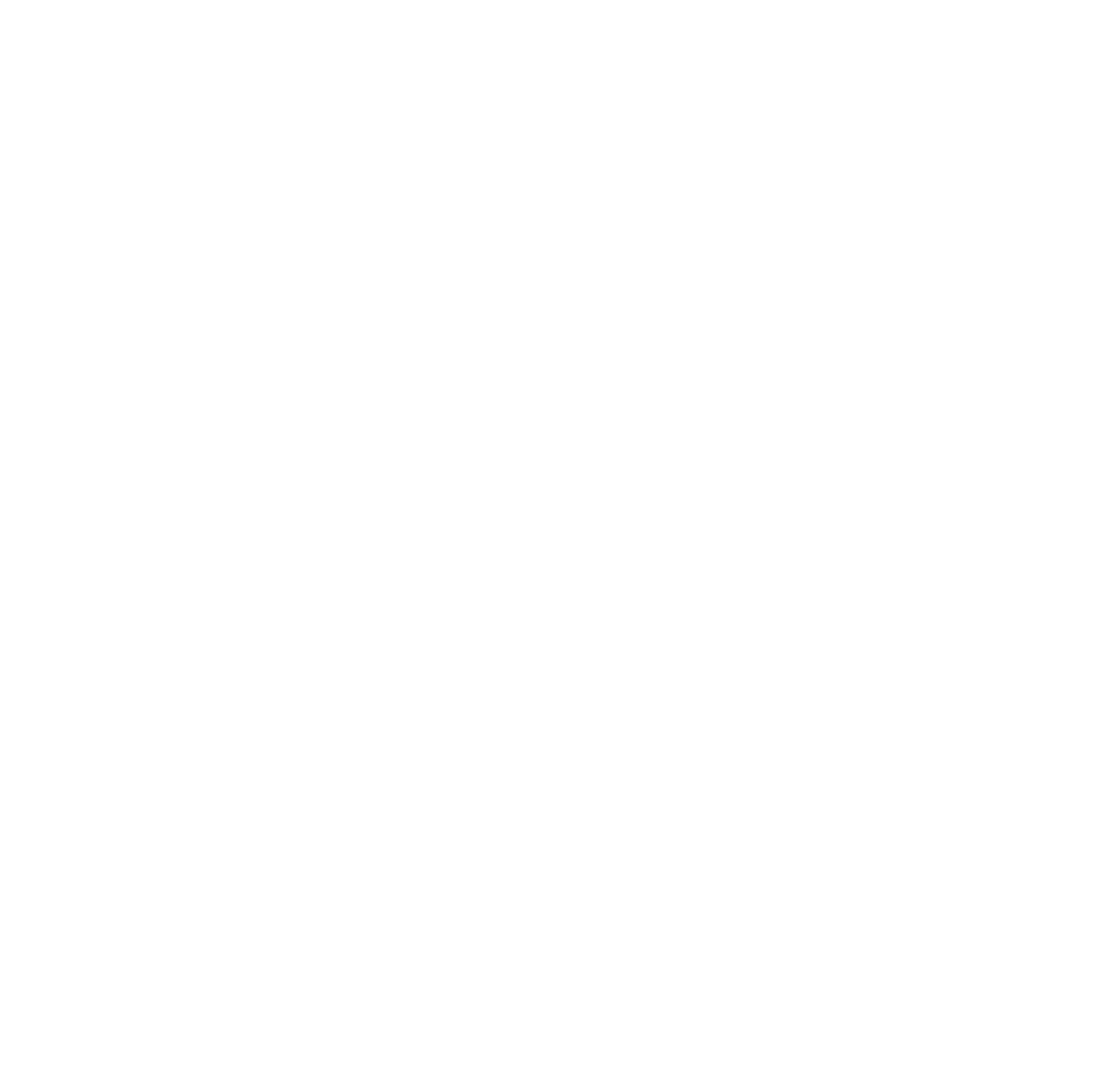
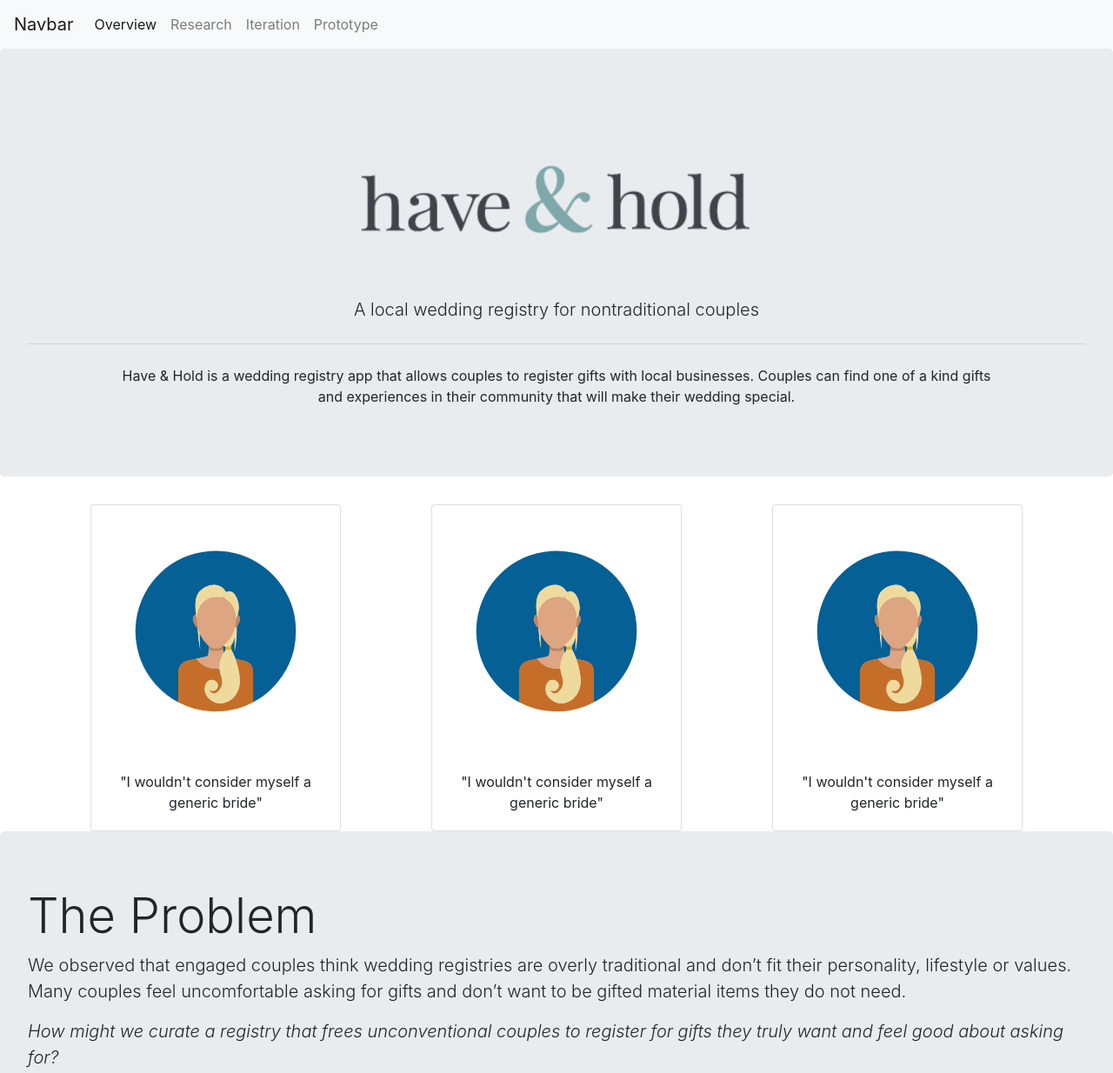
Before and after one commit to kaelaraupp/UX_UI_HW_20, a plain HTML site: page index.html in a window 1280 px wide. Shown: the top 1234 px of the page at 87% size. Before the commit the page ends 800 px from the top, so only its background shows below. Drawn offline with nearby package versions, Linux system fonts and the light colour scheme.

Commit message:
Added assets, navigation, cards and jumbotrons

```diff
--- /dev/null
+++ b/index.css
@@ -0,0 +1,6 @@
+.logo {
+    margin-left: auto;
+    margin-right: auto;
+    width: 50%;
+    display: block;
+}
--- a/index.html
+++ b/index.html
@@ -1,11 +1,68 @@
 <!DOCTYPE html>
 <html>
     <head>
+        <link rel="stylesheet" href="index.css"/>
         <link rel="stylesheet" href="https://cdn.jsdelivr.net/npm/bootstrap@4.6.0/dist/css/bootstrap.min.css" integrity="sha384-B0vP5xmATw1+K9KRQjQERJvTumQW0nPEzvF6L/Z6nronJ3oUOFUFpCjEUQouq2+l" crossorigin="anonymous">
     </head>
     <body>
-
+    <!--NAVIGATION-->
+        <nav class="navbar navbar-expand-lg navbar-light bg-light">
+            <a class="navbar-brand" href="#">Navbar</a>
+            <button class="navbar-toggler" type="button" data-toggle="collapse" data-target="#navbarNavDropdown" aria-controls="navbarNavDropdown" aria-expanded="false" aria-label="Toggle navigation">
+              <span class="navbar-toggler-icon"></span>
+            </button>
+            <div class="collapse navbar-collapse" id="navbarNavDropdown">
+              <ul class="navbar-nav">
+                <li class="nav-item active">
+                  <a class="nav-link" href="#">Overview <span class="sr-only">(current)</span></a>
+                </li>
+                <li class="nav-item">
+                  <a class="nav-link" href="#">Research</a>
+                </li>
+                <li class="nav-item">
+                  <a class="nav-link" href="#">Iteration</a>
+                </li>
+                <li class="nav-item">
+                    <a class="nav-link" href="#">Prototype</a>
+                  </li>
+              </ul>
+            </div>
+          </nav>
+          <!--JUMBOTRON PROJECT OVERVIEW-->
+          <div class="jumbotron">
+            <img class="logo" src="HaveAndHold-Logo-01.png"/>
+            <p style="text-align: center"; class="lead">A local wedding registry for nontraditional couples</p>
+            <hr class="my-4">
+            <p style="text-align: center; padding-left: 70pt; padding-right: 70pt;">Have & Hold is a wedding registry app that allows couples to register gifts with local businesses. Couples can find one of a kind gifts and experiences in their community that will make their wedding special.</p>
+          </div>
+          <!--RESEARCH CARDS-->
+          <div style="display: flex; justify-content: space-evenly;">
+          <div class="card" style="width: 18rem;">
+            <img src="Female Avatars-02.svg" class="card-img-top">
+            <div class="card-body">
+              <p style="text-align: center;" class="card-text">"I wouldn't consider myself a generic bride"</p>
+            </div>
+          </div>
+          <div class="card" style="width: 18rem;">
+            <img src="Female Avatars-02.svg" class="card-img-top">
+            <div class="card-body">
+              <p style="text-align: center;" class="card-text">"I wouldn't consider myself a generic bride"</p>
+            </div>
+          </div>
+          <div class="card" style="width: 18rem;">
+            <img src="Female Avatars-02.svg" class="card-img-top">
+            <div class="card-body">
+              <p style="text-align: center;" class="card-text">"I wouldn't consider myself a generic bride"</p>
+            </div>
+          </div>
+          </div>
+          <!--PROBLEM STATEMENT JUMBOTRON-->
+          <div class="jumbotron">
+            <h1 class="display-4">The Problem</h1>
+            <p class="lead">We observed that engaged couples think wedding registries are overly traditional and don’t fit their personality, lifestyle or values. Many couples feel uncomfortable asking for gifts and don’t want to be gifted material items they do not need. </p>
+            <p class="lead"><i>How might we curate a registry that frees unconventional couples to register for gifts they truly want and feel good about asking for?</i></p>
+        </div>
     </body>
     <script src="https://code.jquery.com/jquery-3.5.1.slim.min.js" integrity="sha384-DfXdz2htPH0lsSSs5nCTpuj/zy4C+OGpamoFVy38MVBnE+IbbVYUew+OrCXaRkfj" crossorigin="anonymous"></script>
     <script src="https://cdn.jsdelivr.net/npm/bootstrap@4.6.0/dist/js/bootstrap.bundle.min.js" integrity="sha384-Piv4xVNRyMGpqkS2by6br4gNJ7DXjqk09RmUpJ8jgGtD7zP9yug3goQfGII0yAns" crossorigin="anonymous"></script>
-</html>
+    </html>
```
Also changed, not shown: Female Avatars-02.svg (added), HaveAndHold-Logo-01.png (added).
